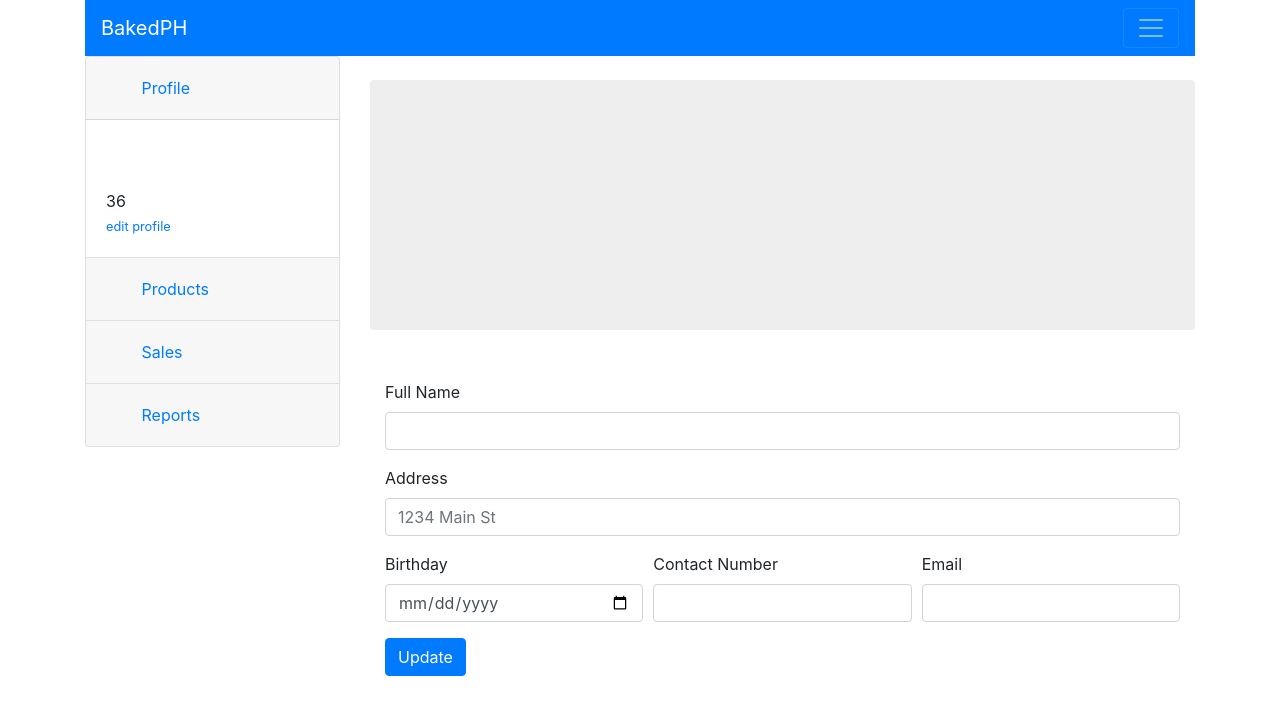
After one commit to cyborg999/bakedph, a PHP site: page /profile.php in a window 1280 px wide. The commit adds this page. Shown: the top 715 px of the page. Run offline with PHP 8.4, Linux system fonts and the light colour scheme; a user stored in the database is signed in; data comes from the database, SQL or seed files in the repository; both versions use the stored data as it was after the commit; tables that the repository leaves empty hold one stand-in row (values such as "Sample post"); some libraries are stand-ins or nearby versions.

```diff
--- a/addproduct.php
+++ b/addproduct.php
@@ -5,7 +5,7 @@
 		<div class="row">
 			<br>
 			<div class="col-sm-3">
-				<?php include "./sidenav.php"; ?>
+				<?php $active = "product"; include "./sidenav.php"; ?>
 			</div>
 			<div class="col-sm-9">
 				<?php include_once "./error.php"; ?>
--- a/model.php
+++ b/model.php
@@ -22,6 +22,34 @@ class Model {
 		$this->addMaterialListener();
 		$this->getMaterialsListener();
 		$this->deleteMaterialListener();
+		$this->updateUserInfoListener();
+	}
+
+	public function getUserProfile(){
+		$sql = "
+			SELECT *
+			FROM userinfo
+			WHERE userid = ".$_SESSION['id']."
+			LIMIT 1
+		";
+
+
+		return $this->db->query($sql)->fetch();
+	}
+
+	public function updateUserInfoListener(){
+		if(isset($_POST['updateUserInfo'])){
+			$sql = "
+				UPDATE userinfo
+				SET fullname = ?, address = ?, contact = ?, email = ?, bday = ?
+			";
+
+			$this->db->prepare($sql)->execute(array($_POST['fullname'], $_POST['address'], $_POST['contact'], $_POST['email'], $_POST['birthday']));
+
+			$this->success = "You have sucesfully updated your personal information.";
+
+			return $this;
+		}
 	}
 
 	public function deleteMaterialListener(){
@@ -147,15 +175,16 @@ class Model {
 
 	//for easy deletion of records
 	public function reset(){
-		// $sql = "delete from store";
-		// $this->db->prepare($sql)->execute(array());
-		// $sql = "delete from user";
-		// $this->db->prepare($sql)->execute(array());
-		// $sql = "delete from product";
-		// $this->db->prepare($sql)->execute(array());
+		$sql = array();
+		$sql[] = "delete from store";
+		$sql[] = "delete from user";
+		$sql[] = "delete from product";
+		$sql[] = "delete from material";
+		$sql[] = "delete from userinfo";
 
-		$sql = "delete from material";
-		$this->db->prepare($sql)->execute(array());
+		foreach ($sql as $key => $s) {
+			$this->db->query($s);
+		}
 
 	}
 
@@ -314,6 +343,17 @@ class Model {
 		}
 	}
 
+	public function addUserInfoById($id){
+		$sql = "
+			INSERT INTO userinfo(userid)
+			VALUES(?)
+		";
+
+		$this->db->prepare($sql)->execute(array($id));
+
+		return $this;
+	}
+
 	public function addUser(){
 		$sql = "
 			INSERT INTO user(username,password)
@@ -323,6 +363,8 @@ class Model {
 		$this->db->prepare($sql)->execute(array($_POST['username'], md5($_POST['password'])));
 
 		$_SESSION['lastinsertedid'] = $this->db->lastInsertId();
+
+		$this->addUserInfoById($this->db->lastInsertId());
 
 		return $this;
 	}
--- a/products.php
+++ b/products.php
@@ -6,7 +6,7 @@
     <div class="row">
       <br>
       <div class="col-sm-3">
-        <?php include_once "./sidenav.php"; ?>
+        <?php  $active = "product";  include_once "./sidenav.php"; ?>
       </div>
       <div class="col-sm-9">
         <?php
@@ -115,7 +115,7 @@
                     <input type="number" id="materialQty" class="form-control" name="qty" placeholder="Quantity..."/>
                   </td>
                   <td>
-                    <input type="submit" id="addMaterial" class="btn btn-sm btn-primary" value="Add">
+                    <button id="addMaterial" class="btn btn-sm btn-primary" ><svg class="bi" width="18" height="18" fill="currentColor"><use xlink:href="./node_modules/bootstrap-icons/bootstrap-icons.svg#plus"/></svg></button>
                   </td>
                 </tr>
               </tfoot>
@@ -137,7 +137,7 @@
     <td>[PRICE]</td>
     <td>[QTY]</td>
     <td>
-      <a href="" class="btn btn-sm btn-danger deleteMaterial" data-id="[ID]">remove</a>
+      <button  class="btn btn-sm btn-danger deleteMaterial" data-id="[ID]"><svg class="bi" width="18" height="18" fill="currentColor"><use xlink:href="./node_modules/bootstrap-icons/bootstrap-icons.svg#trash"/></svg></button>
     </td>
   </tr>
 </script>
--- /dev/null
+++ b/profile.php
@@ -0,0 +1,83 @@
+<?php include_once "./head.php"; ?>
+<body>
+	<div class="container-sm">
+		<?php include_once "./dashboardnav.php"; ?>
+		<div class="row">
+			<br>
+			<div class="col-sm-3">
+				<?php $profile = $model->getUserProfile(); $active = "user"; include "./sidenav.php"; ?>
+			</div>
+			<div class="col-sm-9">
+				<?php  include_once "./error.php"; ?>
+				<br>
+
+				<style type="text/css">
+					.banner {
+						background: #eee;
+						border-radius: 4px;
+						min-height: 250px;
+						position: relative;
+						margin-bottom: 50px;
+					}
+					.store-logo-container {
+						position: absolute;
+						bottom: -20px;
+						left: 20px;
+						height: 150px;
+						width: 150px;
+						border-radius: 10px;
+					}
+					.store-logo {
+
+					}
+				</style>
+
+				<div class="col-sm banner">
+
+					<div class="store-logo-container">
+						<svg class="bi" width="150" height="150" fill="currentColor"><use xlink:href="./node_modules/bootstrap-icons/bootstrap-icons.svg#image-fill"/></svg>
+						<!-- <figure class="storelogo"></figure> -->
+					</div>
+				</div>
+				<div class="col-sm">
+					<?php include_once "./error.php"; ?>
+					<form method="post">
+						<input type="hidden" name="updateUserInfo" value="true">
+					  <div class="form-row">
+				  	 	<div class="form-group col-md-12">
+					      <label for="inputPassword4">Full Name</label>
+					      <input type="text" class="form-control" id="inputPassword4" value="<?= isset($profile['fullname']) ? $profile['fullname'] : '';?>" name="fullname">
+					    </div>
+					  </div>
+					  <div class="form-group">
+					    <label for="inputAddress">Address</label>
+					    <input type="text" class="form-control" id="inputAddress" value="<?= isset($profile['address']) ? $profile['address'] : '';?>" name="address" placeholder="1234 Main St">
+					  </div>
+					  <div class="form-row">
+					    <div class="form-group col-md-4">
+					      <label for="inputCity">Birthday</label>
+					      <input type="date" value="<?= isset($profile['bday']) ? $profile['fullname'] : '';?>" name="birthday" class="form-control" id="inputCity">
+					    </div>
+					    <div class="form-group col-md-4">
+					      <label for="inputState">Contact Number</label>
+					      <input type="number"  class="form-control" id="inputState" value="<?= isset($profile['contact']) ? $profile['contact'] : '';?>" name="contact">
+					    </div>
+					    <div class="form-group col-md-4">
+				       		<label for="inputEmail4">Email</label>
+				      		<input type="email" name="email" class="form-control" value="<?= isset($profile['email']) ? $profile['email'] : '';?>" id="inputEmail4">
+					    </div>
+					  </div>
+					  <button type="submit" class="btn btn-primary">Update</button>
+					</form>
+					  <br>
+				</div>
+
+			</div>
+
+
+		</div>
+	</div>
+
+	<?php include_once "./foot.php"; ?>
+</body>
+</html>
--- a/sidenav.php
+++ b/sidenav.php
@@ -8,13 +8,13 @@
 				      </h2>
 				    </div>
 
-				    <div id="collapseProfile" class=" collapse" aria-labelledby="headingOne" data-parent="#accordionExample">
+				    <div id="collapseProfile" class="<?= ($active == "user") ? "show" : ""; ?> collapse" aria-labelledby="headingOne" data-parent="#accordionExample">
 				      <div class="card-body">
 				      	<div class="col-sm"><svg class="bi" width="50" height="50" fill="currentColor"><use xlink:href="./node_modules/bootstrap-icons/bootstrap-icons.svg#file-person-fill"/></svg></div>
 				        <?= $_SESSION['username'] ?>
 				        <br>
 				        <small>
-				        <a href="">edit profile</a>
+				        <a href="profile.php">edit profile</a>
 				        </small>
 				      </div>
 				    </div>
@@ -44,7 +44,7 @@
 				      </h2>
 				    </div>
 
-				    <div id="collapseOne" class="show collapse" aria-labelledby="headingOne" data-parent="#accordionExample">
+				    <div id="collapseOne" class="<?= ($active == "product") ? "show" : ""; ?> collapse" aria-labelledby="headingOne" data-parent="#accordionExample">
 				      <div class="card-body">
 				      	<ul class="list-group list-group-flush">
 						  <li class="list-group-item">
--- a/test.php
+++ b/test.php
@@ -18,7 +18,7 @@
 
 
 
-      <form>
+<form>
   <div class="form-row">
     <div class="form-group col-md-6">
       <label for="inputEmail4">Email</label>
```
Also changed, not shown: bakedph.sql (+43 -14 lines), todo.php (+22 -0 lines).
